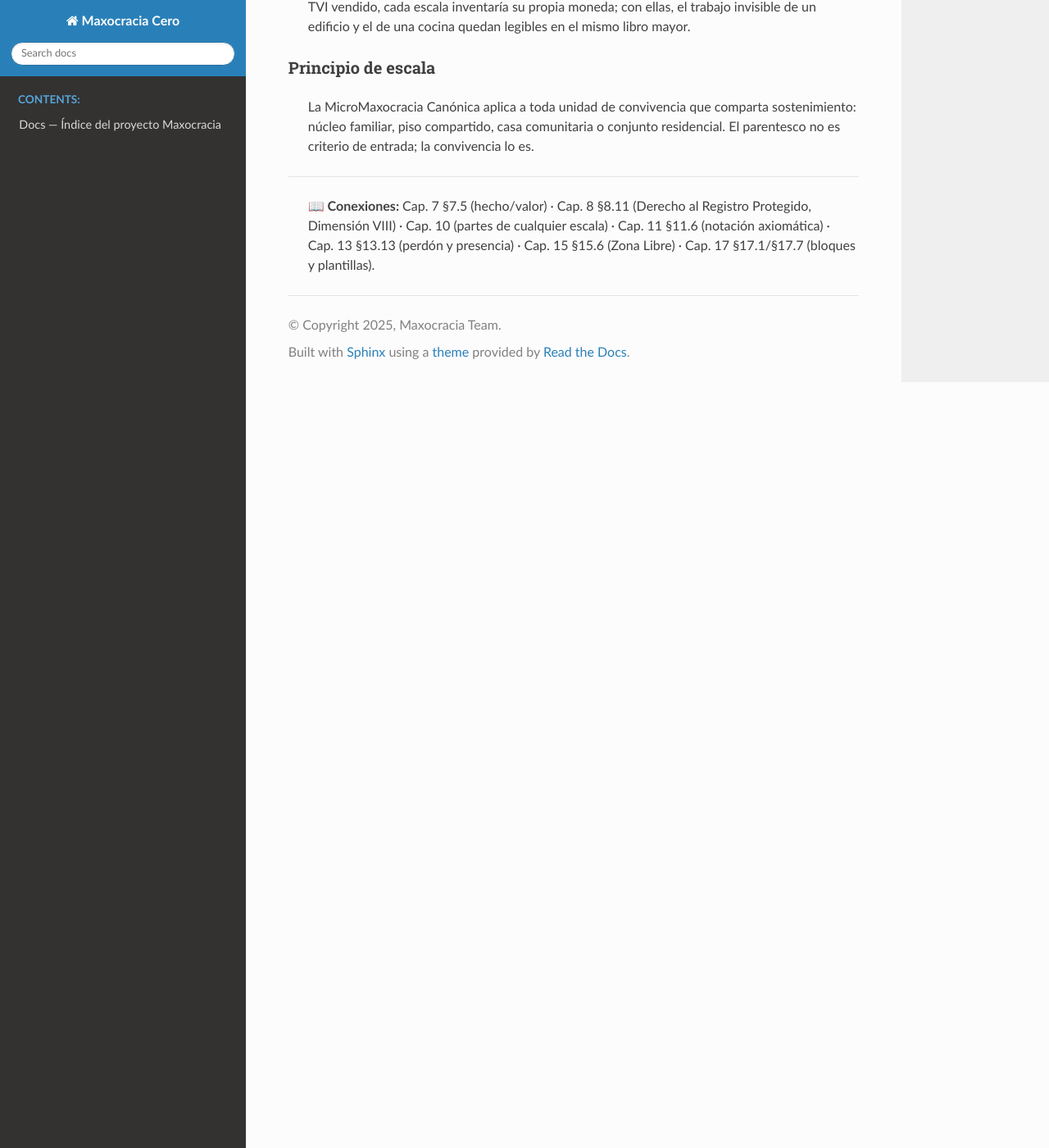
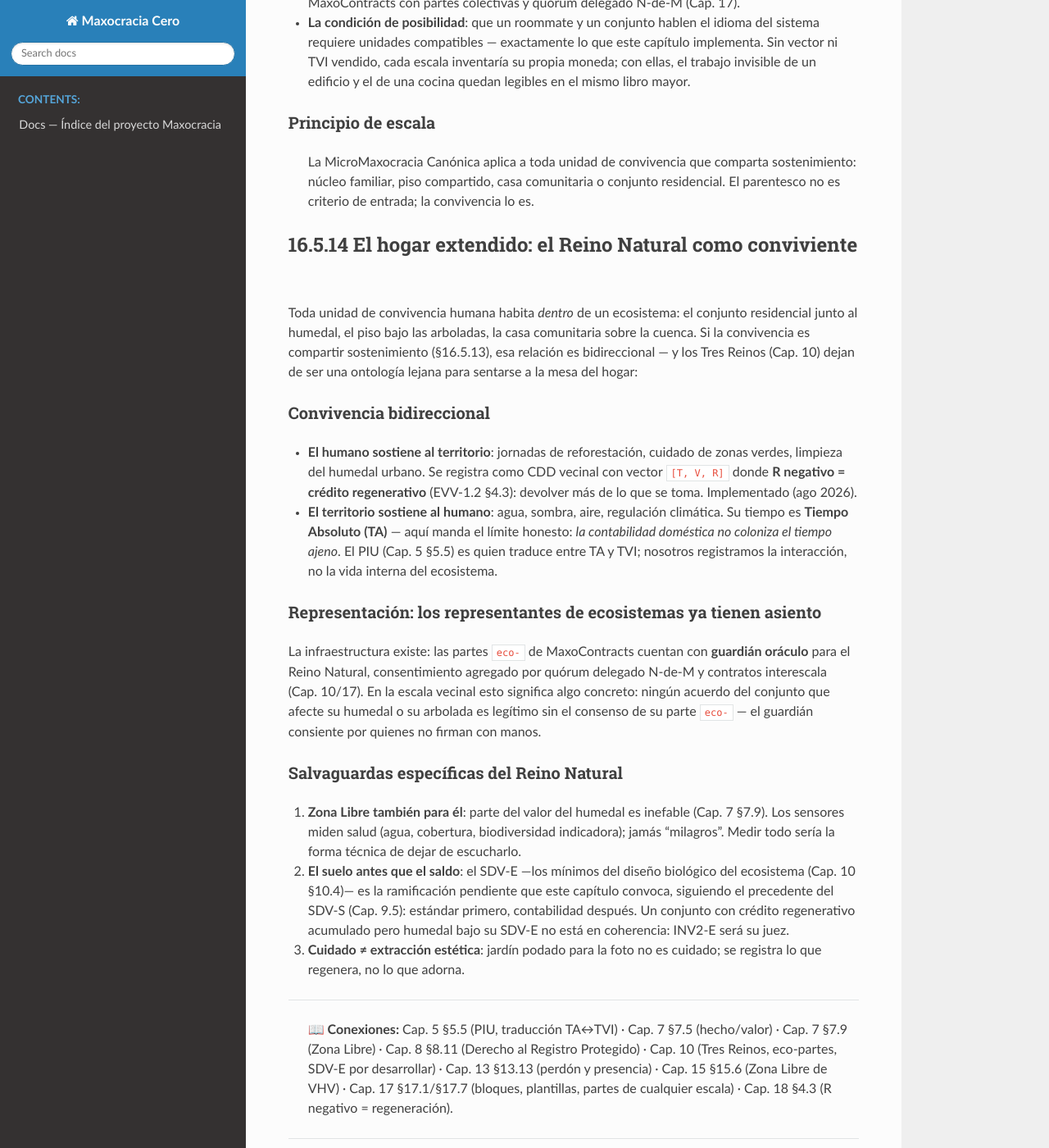
Before and after one commit to maxnelsonlopez/maxocracia-cero, a Sphinx documentation site: the page built from docs/book/edicion_3_dinamica/capitulo_16_5_micromaxocracia_canonica_220826.md, in a window 1280 px wide and 1400 px high, scrolled down 6649 px. Shown: the whole window at 82% size. Built offline with Sphinx 7.4.7 and the Read the Docs theme 3.1.0, drawn with Linux system fonts in a browser that asks for light colours; pages that are not in the unit, such as notebooks, are missing from menus; some of the changed text lies outside the part shown.

Commit message:
docs(book): 16.5.14 - el Reino Natural como conviviente del hogar extendido
Convivencia bidireccional (humano sostiene territorio con credito regenerativo; territorio sostiene humano via PIU, TA no colonizado), representacion viva de ecosistemas (partes eco- con guardian oraculo y quorum N-de-M ya existen), salvaguardas (Zona Libre para el reino natural, SDV-E + INV2-E convocados como proxima gran ramificacion con precedente 9.5, cuidado vs estetica).

```diff
--- a/docs/book/edicion_3_dinamica/capitulo_16_5_micromaxocracia_canonica_220826.md
+++ b/docs/book/edicion_3_dinamica/capitulo_16_5_micromaxocracia_canonica_220826.md
@@ -171,10 +171,12 @@ Ningún hogar existente queda invalidado:
 | **Vector [T,V,R] opcional en cada tarea** (`v_ucv`, `r_units`, `r_notes`) — hecho limpio comparable con el sistema general, escalar ponderado intacto | 🟢 implementado (ago 2026) |
 | **CEH canónica por TVI vendido** (`ceh_mode` + `hourly_rate`; unidad homogénea solo cuando todo el hogar adopta, fallback fiat con `ceh_unit` explícito) | 🟢 implementado (ago 2026) |
 | Pesos p₁/p₂/p₃ expuestos en la salida del dashboard | 🟢 implementado (ago 2026) |
+| **Crédito regenerativo** — `r_units` negativo en CDD (EVV §4.3): cuidado del Reino Natural que devuelve más de lo toma | 🟢 implementado (ago 2026, §16.5.14) |
 | Check-ins de γ domésticos (endpoint + UI) | 🔴 pendiente |
 | UI de los nuevos campos (vector y modo CEH en formularios) | 🔴 pendiente |
 | Plantillas de contratos domésticos en el builder | 🔴 pendiente (plantillas Cohorte ya existen) |
 | Conexión `wants_support` → matching/recursos (Red de Apoyo, §16.5.12) | 🔴 próxima ola |
+| **SDV-E** — Suelo de Dignidad Vital para Ecosistemas + INV2-E (convocado por §16.5.14) | 🔴 próxima gran ramificación |
 
 **Próxima acción**: check-ins de γ domésticos y la primera escala vecinal real
 (un piso compartido o conjunto residencial operando el §16.5.13).
@@ -250,9 +252,48 @@ literalmente una parte tipo `coop-` o `society-`.
 > núcleo familiar, piso compartido, casa comunitaria o conjunto residencial. El parentesco no es
 > criterio de entrada; la convivencia lo es.
 
+## 16.5.14 El hogar extendido: el Reino Natural como conviviente
+
+Toda unidad de convivencia humana habita *dentro* de un ecosistema: el conjunto residencial junto
+al humedal, el piso bajo las arboladas, la casa comunitaria sobre la cuenca. Si la convivencia es
+compartir sostenimiento (§16.5.13), esa relación es bidireccional — y los Tres Reinos (Cap. 10)
+dejan de ser una ontología lejana para sentarse a la mesa del hogar:
+
+### Convivencia bidireccional
+
+- **El humano sostiene al territorio**: jornadas de reforestación, cuidado de zonas verdes,
+  limpieza del humedal urbano. Se registra como CDD vecinal con vector `[T, V, R]` donde
+  **R negativo = crédito regenerativo** (EVV-1.2 §4.3): devolver más de lo que se toma.
+  Implementado (ago 2026).
+- **El territorio sostiene al humano**: agua, sombra, aire, regulación climática. Su tiempo es
+  **Tiempo Absoluto (TA)** — aquí manda el límite honesto: *la contabilidad doméstica no coloniza
+  el tiempo ajeno*. El PIU (Cap. 5 §5.5) es quien traduce entre TA y TVI; nosotros registramos
+  la interacción, no la vida interna del ecosistema.
+
+### Representación: los representantes de ecosistemas ya tienen asiento
+
+La infraestructura existe: las partes `eco-` de MaxoContracts cuentan con **guardián oráculo**
+para el Reino Natural, consentimiento agregado por quórum delegado N-de-M y contratos interescala
+(Cap. 10/17). En la escala vecinal esto significa algo concreto: ningún acuerdo del conjunto que
+afecte su humedal o su arbolada es legítimo sin el consenso de su parte `eco-` — el guardián
+consiente por quienes no firman con manos.
+
+### Salvaguardas específicas del Reino Natural
+
+1. **Zona Libre también para él**: parte del valor del humedal es inefable (Cap. 7 §7.9). Los
+   sensores miden salud (agua, cobertura, biodiversidad indicadora); jamás "milagros". Medir todo
+   sería la forma técnica de dejar de escucharlo.
+2. **El suelo antes que el saldo**: el SDV-E —los mínimos del diseño biológico del ecosistema
+   (Cap. 10 §10.4)— es la ramificación pendiente que este capítulo convoca, siguiendo el precedente
+   del SDV-S (Cap. 9.5): estándar primero, contabilidad después. Un conjunto con crédito
+   regenerativo acumulado pero humedal bajo su SDV-E no está en coherencia: INV2-E será su juez.
+3. **Cuidado ≠ extracción estética**: jardín podado para la foto no es cuidado; se registra lo
+   que regenera, no lo que adorna.
+
 ---
 
-> **📖 Conexiones:** Cap. 7 §7.5 (hecho/valor) · Cap. 8 §8.11 (Derecho al Registro Protegido,
-> Dimensión VIII) · Cap. 10 (partes de cualquier escala) · Cap. 11 §11.6 (notación axiomática) ·
-> Cap. 13 §13.13 (perdón y presencia) · Cap. 15 §15.6 (Zona Libre) · Cap. 17 §17.1/§17.7 (bloques
-> y plantillas).
+> **📖 Conexiones:** Cap. 5 §5.5 (PIU, traducción TA↔TVI) · Cap. 7 §7.5 (hecho/valor) · Cap. 7 §7.9
+> (Zona Libre) · Cap. 8 §8.11 (Derecho al Registro Protegido) · Cap. 10 (Tres Reinos, eco-partes,
+> SDV-E por desarrollar) · Cap. 13 §13.13 (perdón y presencia) · Cap. 15 §15.6 (Zona Libre de VHV) ·
+> Cap. 17 §17.1/§17.7 (bloques, plantillas, partes de cualquier escala) · Cap. 18 §4.3
+> (R negativo = regeneración).
```
